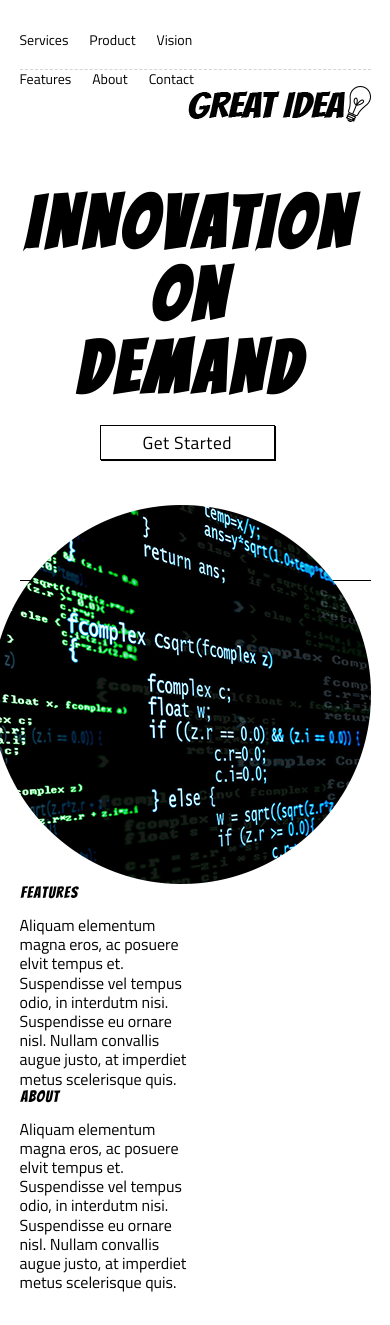
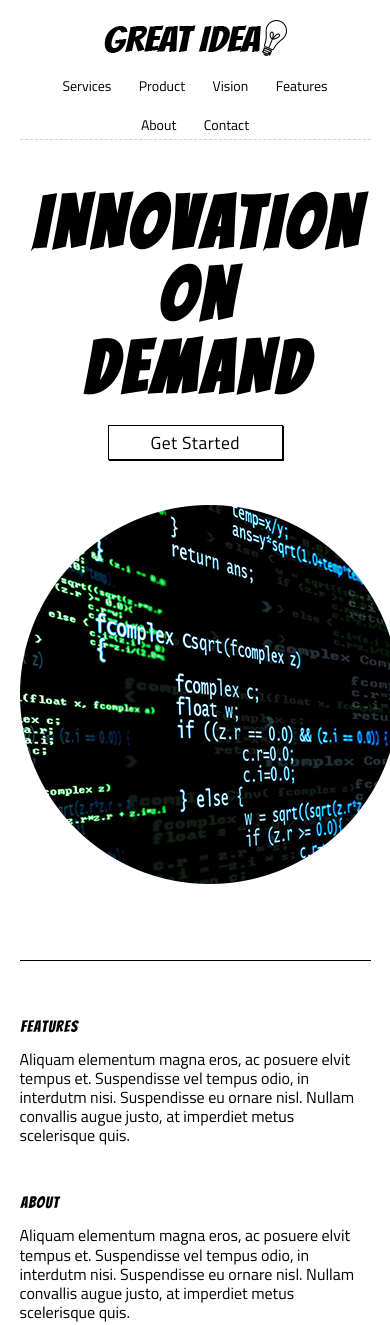
Before and after one commit to joepounddev/User-Interface, a plain HTML site: page index.html in a window 390 px wide. Shown: the top 1325 px of the page. Drawn offline with Linux system fonts and the light colour scheme; files whose address does not match are found by name.

Commit message:
Added styling for tablet view

```diff
--- a/css/index.css
+++ b/css/index.css
@@ -200,20 +200,21 @@ img {
 
 .home__overviews__2-col-block__item {
     display: inline-block;
-    width: 49.5%;
-    margin-right: 0.5%;
+    width: 45%;
+    margin-right: 7.5%;
 }
 
 .home__overviews__banner {
     height: 182px;
     background-image: url(../images//home//mid-page-accent.jpg);
+    background-position: center;
     margin: 35px auto;
 }
 
 .home__overviews__3-col-block__item {
     display: inline-block;
-    width: 33%;
-    margin-right: 0.15%;
+    width: 30%;
+    margin-right: 3.75%;
 }
 
 .home__overviews__2-col-block,
@@ -255,3 +256,50 @@ img {
 .home__contact__details > * {
     margin-bottom: 22.5px;
 }
+
+@media (max-width: 800px) {
+    .top-nav {
+        height: 140px;
+    }
+
+    .top-nav > * {
+        float: none;
+        height: 50px;
+        margin: 0 auto;
+    }
+
+    .top-nav__menu, .top-nav__logo {
+        display: block;
+    }
+
+    .top-nav__logo {
+        height: 36px;
+        margin-bottom: 10px;
+    }
+
+    .top-nav__menu {
+        width: 100%;
+        text-align: center;
+    }
+
+    .top-nav__menu__item, .top-nav__menu__item:last-child {
+        margin: 0 12.5px;
+    }
+
+    .home__intro > * {
+        float: none;
+        display: block;
+        margin: auto;
+    }
+
+    .home__overviews {
+        padding: 7.5px 0;
+    }
+
+    .home__overviews__2-col-block__item,
+    .home__overviews__3-col-block__item {
+        display: block;
+        width: 100%;
+        margin: 50px 0;
+    }
+}
--- a/index.html
+++ b/index.html
@@ -12,6 +12,7 @@
         <div class="page-container">
             <nav class="top-nav">
                 <h2 class="outliner-aid">Page Navigation</h2>
+                <a class="top-nav__logo" href="#" onclick='alert("Sorry, page links are not available in this version of the web site.\n\nClick on the \"Get Started\" button to be linked to the fully-functional web site.")'></a>
                 <ul class="top-nav__menu">
                     <li class="top-nav__menu__item"><a href="#" onclick='alert("Sorry, page links are not available in this version of the web site.\n\nClick on the \"Get Started\" button to be linked to the fully-functional web site.")'>Services</a></li>
                     <li class="top-nav__menu__item"><a href="#" onclick='alert("Sorry, page links are not available in this version of the web site.\n\nClick on the \"Get Started\" button to be linked to the fully-functional web site.")'>Product</a></li>
@@ -20,7 +21,6 @@
                     <li class="top-nav__menu__item" onclick='alert("Sorry, page links are not available in this version of the web site.\n\nClick on the \"Get Started\" button to be linked to the fully-functional web site.")'><a href="#">About</a></li>
                     <li class="top-nav__menu__item" onclick='alert("Sorry, page links are not available in this version of the web site.\n\nClick on the \"Get Started\" button to be linked to the fully-functional web site.")'><a href="#">Contact</a></li>
                 </ul>
-                <a class="top-nav__logo" href="#" onclick='alert("Sorry, page links are not available in this version of the web site.\n\nClick on the \"Get Started\" button to be linked to the fully-functional web site.")'></a>
             </nav>
             <main class="home">
                 <h1 class="outliner-aid">Great Idea - Home</h1>
```
